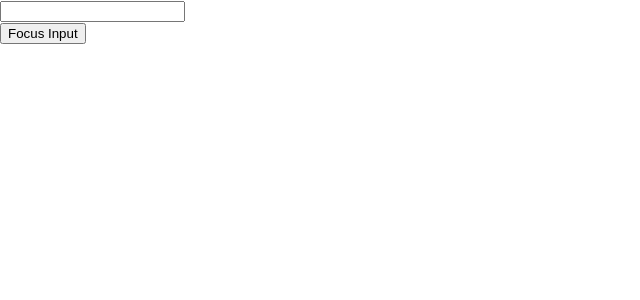
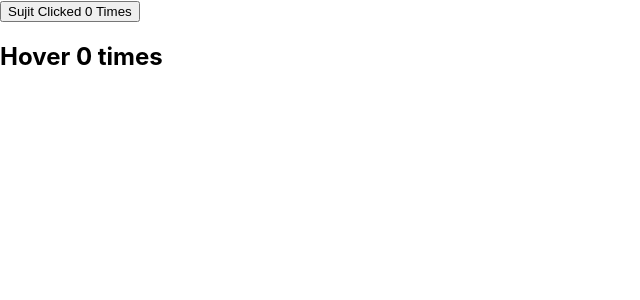
Before and after one commit to Sujit-Salunkhe/React, a React (Create React App) app in the folder hello-world/: page / in a window 1280 px wide. Shown: the top 300 px of the page, without its empty margins (0-640 px from the left). Built offline with nearby package versions, Linux system fonts and the light colour scheme.

Commit message:
learnig higher ordre components error and portals

```diff
--- a/hello-world/public/index.html
+++ b/hello-world/public/index.html
@@ -29,6 +29,7 @@
   <body>
     <noscript>You need to enable JavaScript to run this app.</noscript>
     <div id="root"></div>
+    <div id="Portal-Root"></div>
     <!--
       This HTML file is a template.
       If you open it directly in the browser, you will see an empty page.
--- a/hello-world/src/App.js
+++ b/hello-world/src/App.js
@@ -3,12 +3,29 @@ import './appStyles.css'
 import RefsDemo from './Components/RefsDemo';
 import Focusinput from './Components/Focusinput';
 import FrparentInput from './Components/FrparentInput';
+import PortalsDemo from './Components/PortalsDemo';
+import Hero from './Components/Hero';
+import Errorboundry from './Components/Errorboundry';
+import HigherOC_1 from './Components/HigherOC_1';
+import HigherOChove1 from './Components/HigherOChove1';
 function App() {
   return (
     <div className="App">
     {/* <RefsDemo /> */}
     {/* <Focusinput /> */}
-    <FrparentInput />
+    {/* <FrparentInput /> */}
+    {/* <PortalsDemo /> */}
+    {/* <Errorboundry>
+      <Hero Heroname="batman"/>
+    </Errorboundry>
+    <Errorboundry>
+      <Hero Heroname="superman"/>
+    </Errorboundry>
+    <Errorboundry>
+      <Hero Heroname="joker"/>
+    </Errorboundry> */}
+    <HigherOC_1 name="Sujit "/>
+    <HigherOChove1/>
     </div>
   );
 }
--- /dev/null
+++ b/hello-world/src/components/Errorboundry.js
@@ -0,0 +1,30 @@
+import React, { Component } from 'react'
+
+class Errorboundry extends Component {
+    constructor(props) {
+      super(props)
+
+      this.state = {
+         hasError:false
+      }
+    }
+
+    static getDerivedStateFromError(error){
+        return{
+            hasError:true
+        }
+
+    }
+    componentDidCatch(error,info){
+        console.log(error)
+        console.log(info)
+    }
+  render() {
+        if(this.state.hasError){
+            return <h1>something went wrong</h1>
+        }
+        return this.props.children
+      }
+}
+
+export default Errorboundry
--- /dev/null
+++ b/hello-world/src/components/Hero.js
@@ -0,0 +1,14 @@
+import React from 'react'
+// import Errorboundry from './Errorboundry';
+function Hero({Heroname}) {
+    if (Heroname === "joker"){
+        throw new Error ("Not a hero");
+    }
+  return (
+    <div>
+      {Heroname}
+    </div>
+  )
+}
+
+export default Hero
--- /dev/null
+++ b/hello-world/src/components/HigherOC_1.js
@@ -0,0 +1,20 @@
+import React, { Component } from 'react'
+import updatedComponet from './HigherOC_2'
+
+
+
+class HigherOC_1 extends Component {
+
+
+  render() {
+    // const { count } =this.state
+    const { count,countHandler} =this.props
+    return (
+      <span>
+            <button onClick={countHandler}>{this.props.name}Clicked {count} Times</button>
+      </span>
+    )
+  }
+}
+
+export default updatedComponet( HigherOC_1 )
--- /dev/null
+++ b/hello-world/src/components/HigherOC_2.js
@@ -0,0 +1,26 @@
+import React, { Component } from "react";
+
+const updatedComponet = (OriginComponet) => {
+  class newcomponet extends React.Component {
+    constructor(props) {
+      super(props);
+
+      this.state = {
+        count: 0,
+      };
+    }
+    countHandler = () => {
+      this.setState((prevstate) => {
+        return {
+          count: prevstate.count + 1,
+        };
+      });
+    };
+    render() {
+      return <OriginComponet count={this.state.count} countHandler={this.countHandler} {...this.props} />;
+    }
+  }
+  return newcomponet;
+};
+
+export default updatedComponet;
--- /dev/null
+++ b/hello-world/src/components/HigherOChove1.js
@@ -0,0 +1,17 @@
+import React, { Component } from 'react'
+import updatedComponet from './HigherOC_2'
+
+export class HigherOChove1 extends Component {
+
+  render() {
+    // const  { count } = this.state
+    const { count,countHandler} =this.props
+    return (
+      <div>
+        <h2 onMouseOver={countHandler}> Hover {count} times</h2>
+      </div>
+    )
+  }
+}
+
+export default updatedComponet( HigherOChove1 )
--- /dev/null
+++ b/hello-world/src/components/PortalsDemo.js
@@ -0,0 +1,12 @@
+import React from 'react'
+import  ReactDOM  from 'react-dom'
+function PortalsDemo() {
+  return ReactDOM.createPortal(
+      <h1>
+        Portal Demo
+      </h1>,
+      document.getElementById("Portal-Root")
+      )
+    }
+
+export default PortalsDemo
```
